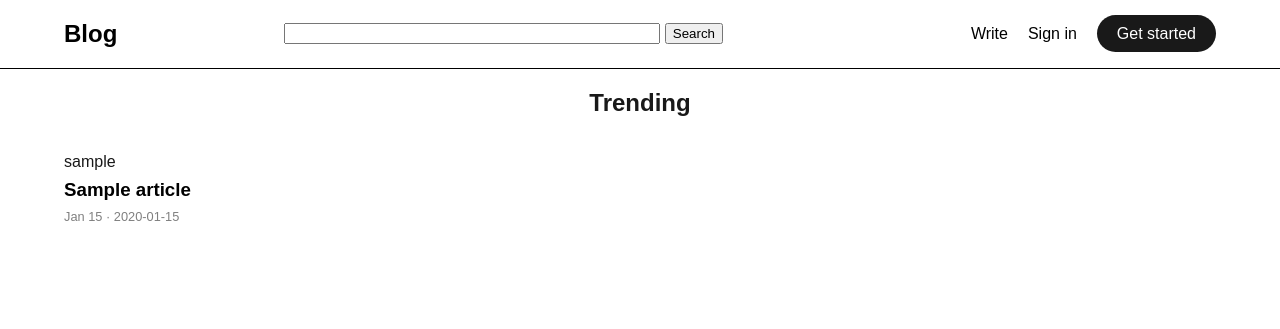
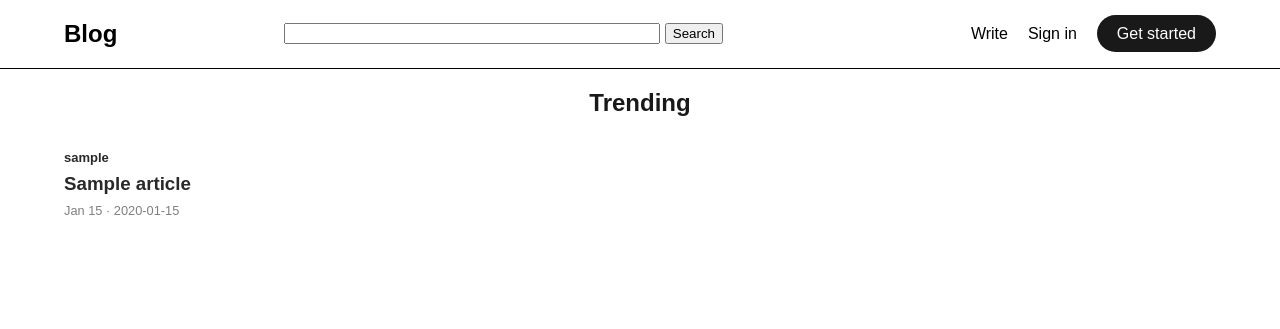
Before and after one commit to rcorrei4/blog-app, a Django app: page / in a window 1280 px wide. Shown: the top 329 px of the page. Run offline with Django 4.2, Linux system fonts and the light colour scheme; tables that the repository leaves empty hold one stand-in row (values such as "Sample post").

Commit message:
style: treding articles

```diff
--- a/article/static/css/index.css
+++ b/article/static/css/index.css
@@ -13,56 +13,43 @@
 .trending {
 	display: grid;
 	grid-template-columns: repeat(auto-fit, minmax(350px, 1fr));
+	column-gap: 20px;
 	width: 90%;
+	max-width: 1200px;
 }
 
-.trending a {
-	text-decoration: none;
-	color: black;
+.trending .article {
+	width: 100%;
 }
 
-.trending img {
+.trending .articles .article {
+	display: flex;
+}
+
+.trending .article .article-author {
+	color: rgba(41, 41, 41, 1);
+	font-size: 13px;
+	font-weight: bold;
+	margin-bottom: 8px;
+}
+
+.trending .article h3 {
+	margin-top: 0;
+	margin-bottom: 0;
+}
+
+.trending .article a {
+	text-decoration: none;
+	color: rgba(41, 41, 41, 1);
+}
+
+.trending .article img {
 	width: 20%;
 	height: auto;
 }
 
-.article {
-	width: 100%;
-}
-
-.articles .article {
-	display: flex;
-}
-
-.article .article-author {
-	margin-bottom: 8px;
-}
-
-.article h3 {
-	margin-top: 0;
-	margin-bottom: 0;
-	color: rgba(41, 41, 41, 1);
-}
-
-.article-info {
+.trending .article-info {
 	margin-top: 8px;
 	font-size: 0.8em;
 	color: rgba(0, 0, 0, .5);
 }
-
-.article-list {
-	display: flex;
-	flex-direction: column;
-}
-
-.article-list .article {
-	margin-top: 50px;
-}
-
-.article-list .article-body {
-	color: rgba(0, 0, 0, .5);
-}
-
-.article-list .article {
-	align-items: center;
-}
--- a/article/templates/article/article_profile_list.html
+++ b/article/templates/article/article_profile_list.html
@@ -5,7 +5,6 @@
 {% block title %}Articles{% endblock %}
 
 {% block head %}
-<link rel="stylesheet" type="text/css" href="{% static 'css/index.css' %}">
 <link rel="stylesheet" type="text/css" href="{% static 'css/profile.css' %}">
 {% endblock %}
 
```
Also changed, not shown: article/static/css/profile.css (+16 -0 lines).
